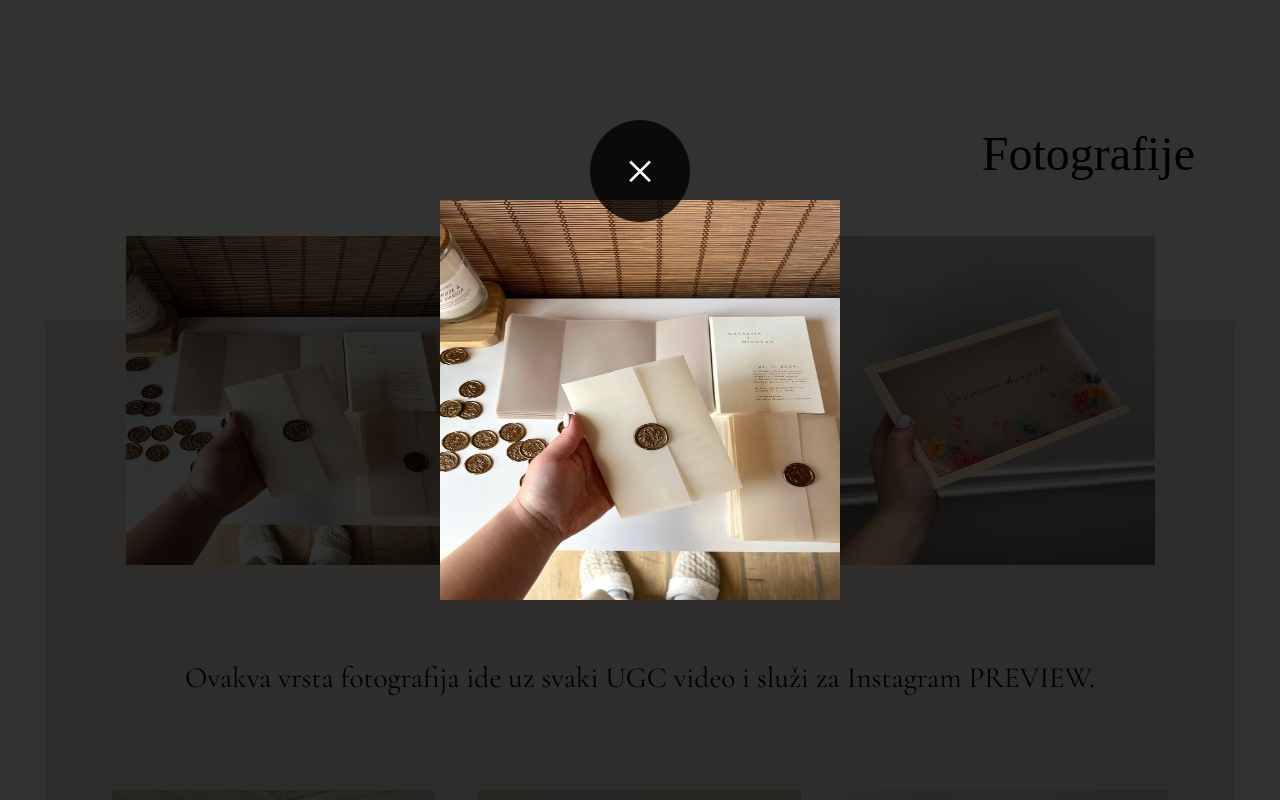
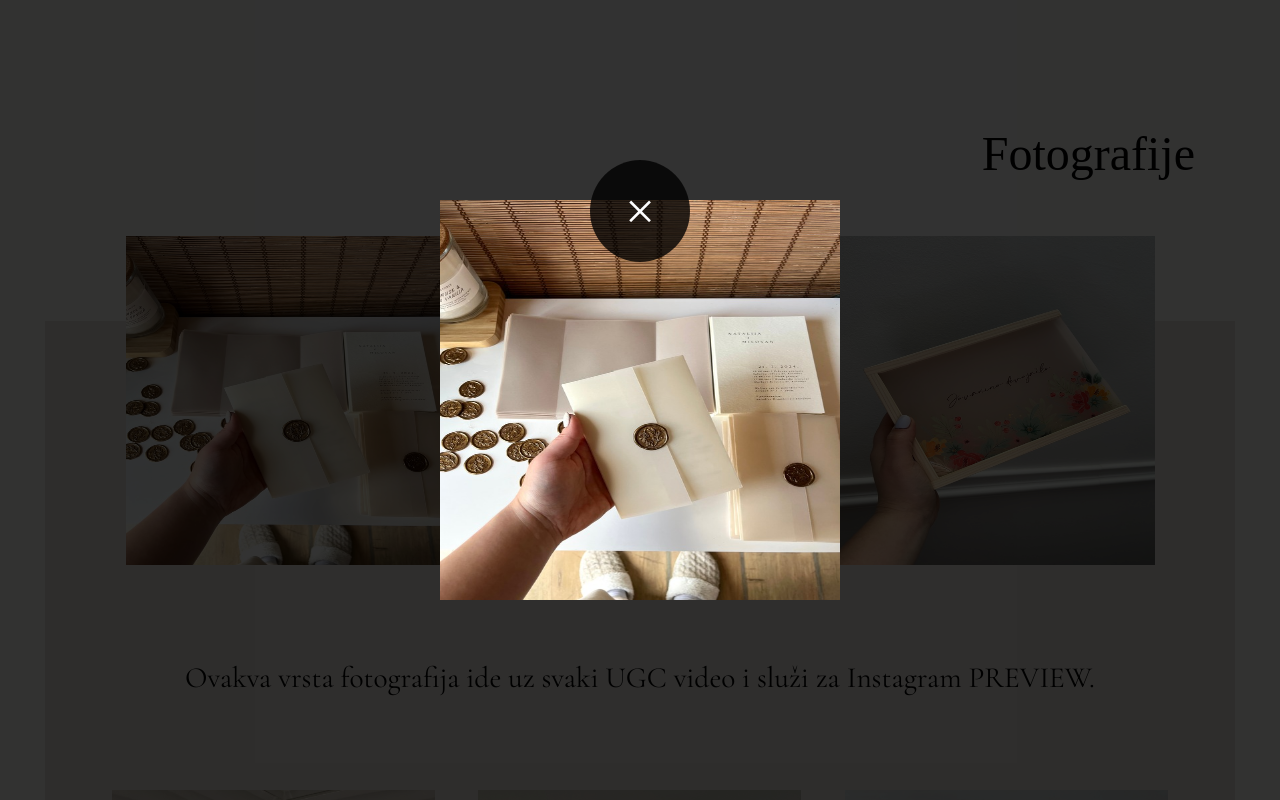
Before and after one commit to djluka/isidora-veris, a plain HTML site: page index.html in a window 1280 px wide. Both pictures are taken after a click on the picture 287 px from the left and 4235 px from the top of the page. Shown: the part 3835-4635 px from the top of the page. Drawn offline with Linux system fonts and the light colour scheme.

Commit message:
Update lightbox.css

```diff
--- a/style/lightbox.css
+++ b/style/lightbox.css
@@ -18,7 +18,6 @@
     flex-direction: column-reverse;
     justify-content: center;
     align-items: center;
-    background-color: red;
 }
 #lightbox_inner img{
     width: 50vh;
@@ -32,7 +31,7 @@
     padding: 20px 35px;
     border-radius: 100%;
     position: absolute;
-    top: 15%;
+    top: 20%;
 }
 #lightbox_inner div:hover{
     background-color: rgba(0, 0, 0, 1);
```
